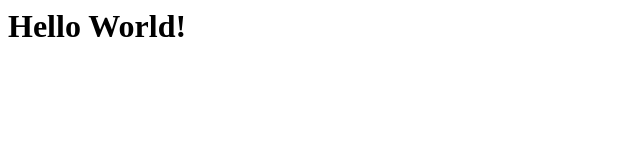
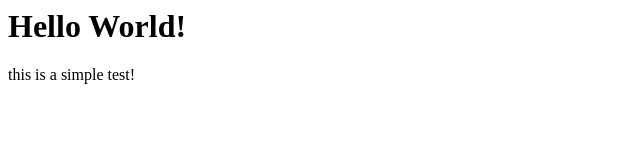
Before and after one commit to alrikx/hello-world, a plain HTML site: page index.html in a window 1280 px wide. Shown: the whole page, without its empty margins (0-640 px from the left). Drawn offline with Linux system fonts and the light colour scheme.

Commit message:
some new content

```diff
--- a/index.html
+++ b/index.html
@@ -4,5 +4,6 @@
 	</head>
 	<body>
 		<h1>Hello World!</h1>
+		this is a simple test!
 	</body>
 </html>
```
